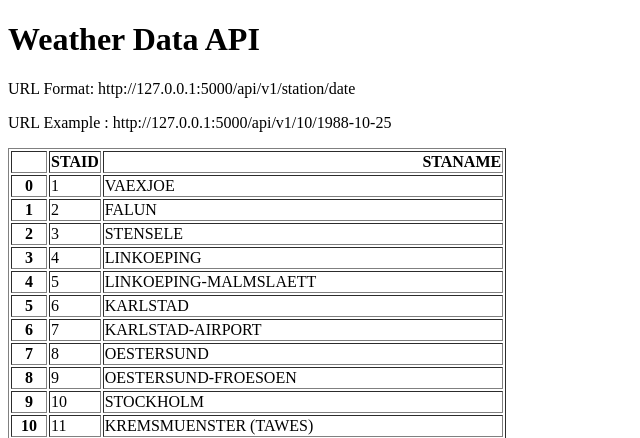
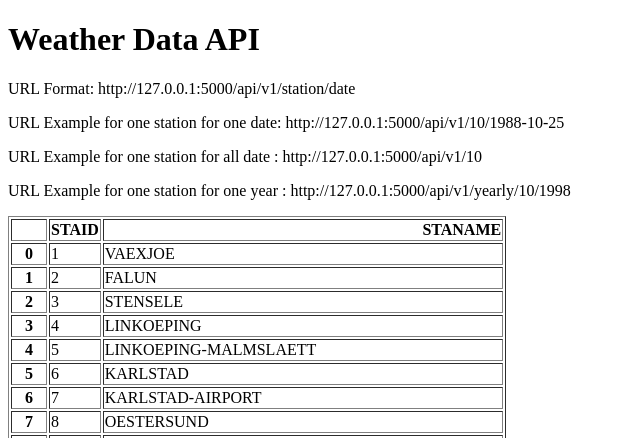
Before and after one commit to muddassarH/weather_api, a Flask app: page / in a window 1280 px wide. Shown: the top 438 px of the page, without its empty margins (0-640 px from the left). Run offline with Flask 3, Linux system fonts and the light colour scheme.

Commit message:
Day 31 : show station TABLE on home and also the new url

```diff
--- a/main.py
+++ b/main.py
@@ -1,6 +1,5 @@
 from flask import Flask, render_template
 import pandas as pd
-
 
 app = Flask(__name__)
 stations = pd.read_csv("data-small/stations.txt", skiprows=17)
@@ -16,11 +15,28 @@ def home():
 def api_data(station, date):
     filename = "data-small/TG_STAID" + str(station).zfill(6) + ".txt"
     df = pd.read_csv(filename, skiprows=20, parse_dates=["    DATE"])
-    temperature = df.loc[df['    DATE'] == date]['   TG'].squeeze()/10
+    temperature = df.loc[df['    DATE'] == date]['   TG'].squeeze() / 10
     return {"station": station,
             "date": date,
             "temperature": temperature}
 
 
+@app.route("/api/v1/<station>")
+def all_data(station):
+    filename = "data-small/TG_STAID" + str(station).zfill(6) + ".txt"
+    df = pd.read_csv(filename, skiprows=20, parse_dates=["    DATE"])
+    result = df.to_dict(orient='records')
+    return result
+
+
+@app.route("/api/v1/yearly/<station>/<year>")
+def yearly(station, year):
+    filename = "data-small/TG_STAID" + str(station).zfill(6) + ".txt"
+    df = pd.read_csv(filename, skiprows=20)
+    df["    DATE"] = df["    DATE"].astype(str)
+    result = df[df["    DATE"].str.startswith(str(year))].to_dict(orient='records')
+    return result
+
+
 if __name__ == "__main__":
     app.run(debug=True)
--- a/templates/home.html
+++ b/templates/home.html
@@ -7,7 +7,9 @@
 <body>
 <h1>Weather Data API</h1>
 <p>URL Format: http://127.0.0.1:5000/api/v1/station/date </p>
-<p>URL Example : http://127.0.0.1:5000/api/v1/10/1988-10-25</p>
+<p>URL Example  for one station for one date: http://127.0.0.1:5000/api/v1/10/1988-10-25</p>
+<p>URL Example for one station for all date : http://127.0.0.1:5000/api/v1/10</p>
+<p>URL Example for one station for one year : http://127.0.0.1:5000/api/v1/yearly/10/1998</p>
 <table>{{data|safe}}</table>
 </body>
 </html>
```
Also changed, not shown: about.html (added, +16 -0 lines), contact.html (added, +16 -0 lines).
